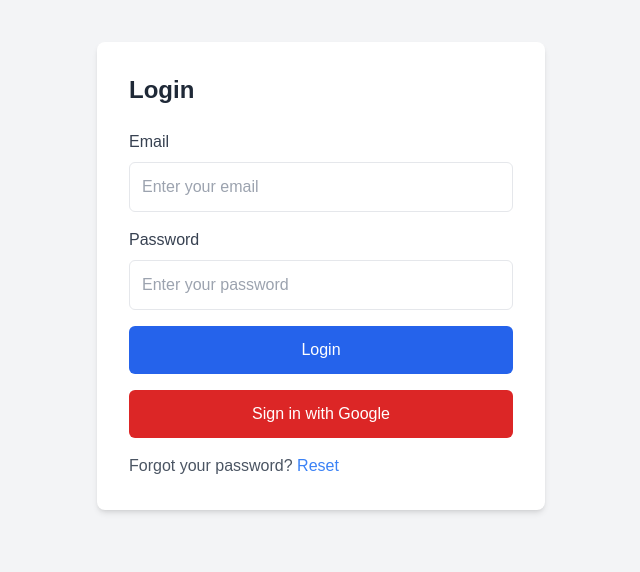
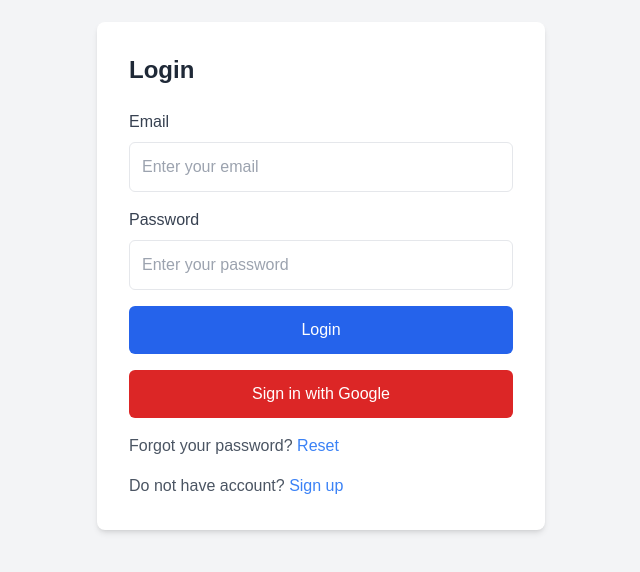
Before and after one commit to kubsamelkamu/Quiz_App, a Next.js app: page /login in a window 1280 px wide. Shown: the part 124-696 px from the top of the page, without its empty margins (319-959 px from the left). Built offline with nearby package versions, Linux system fonts and the light colour scheme; no server answers.

Commit message:
added link for sign up

```diff
--- a/src/components/auth/login.tsx
+++ b/src/components/auth/login.tsx
@@ -82,8 +82,14 @@ const Login = () => {
         </button>
         <p className="mt-4 text-gray-600">
           Forgot your password?{' '}
-          <Link href="/resetPassword" className="text-blue-500 hover:underline">
+          <Link href="/reset" className="text-blue-500 hover:underline">
             Reset
+          </Link>
+        </p>
+        <p className="mt-4 text-gray-600">
+          Do not have account?{' '}
+          <Link href="/signup" className="text-blue-500 hover:underline">
+            Sign up
           </Link>
         </p>
       </div>
```
